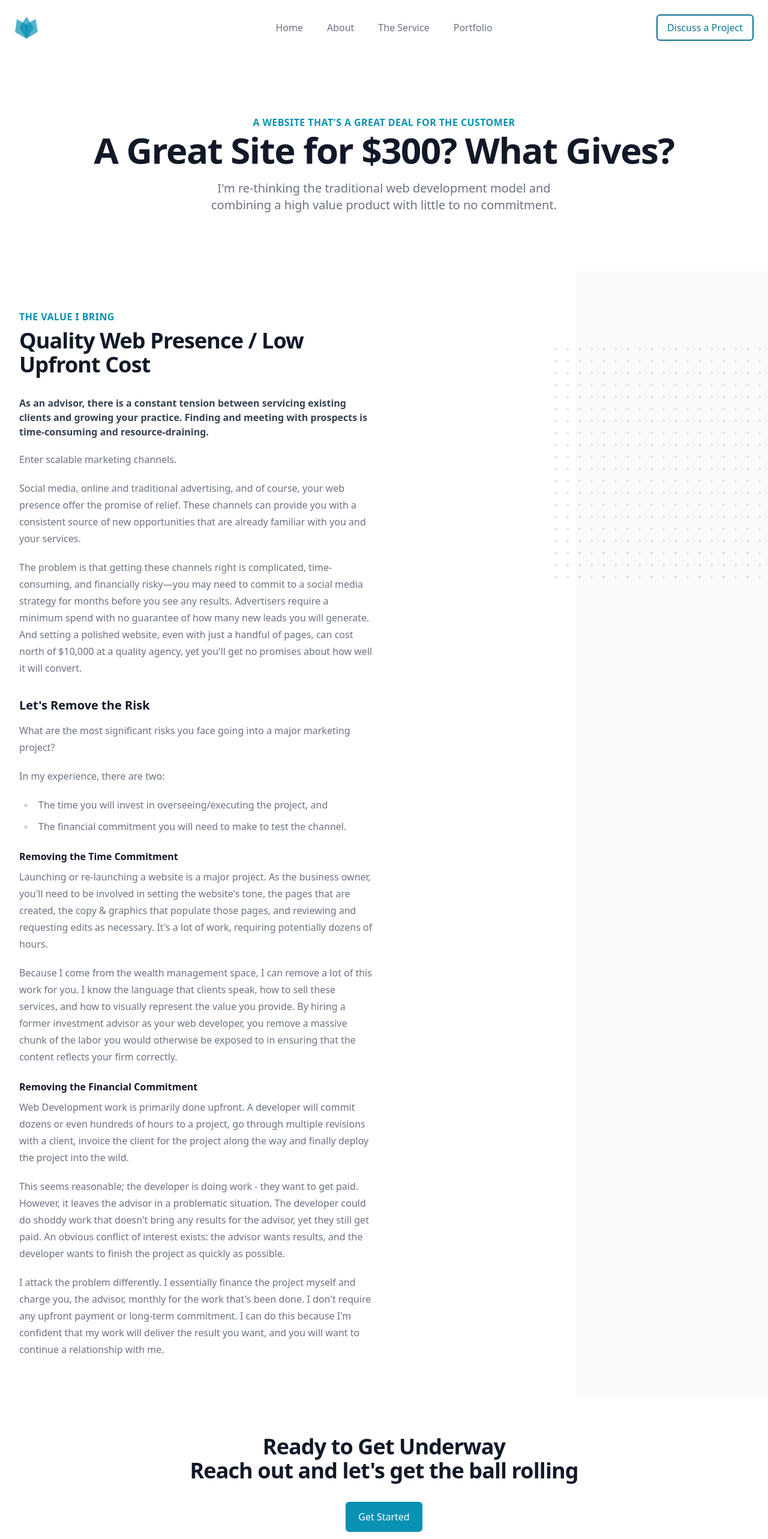
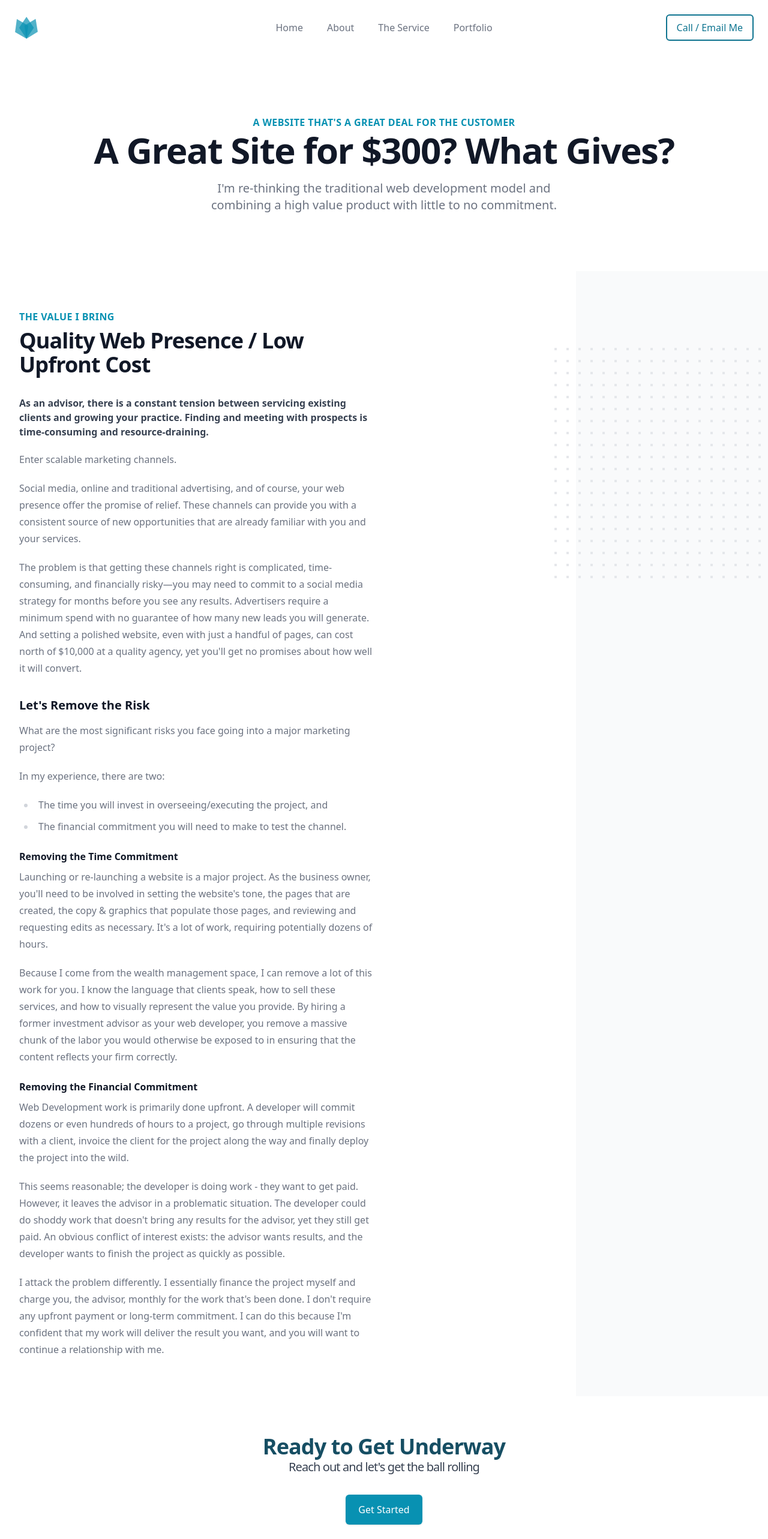
Before and after one commit to rowens794/freelance-template, a Next.js app: page /about in a window 1280 px wide. Shown: the top 2566 px of the page at 60% size. Built offline with nearby package versions, Linux system fonts and the light colour scheme.

Commit message:
updated header

```diff
--- a/data/navigation-sections.tsx
+++ b/data/navigation-sections.tsx
@@ -32,7 +32,7 @@ const pageNav = [
     icon: NewspaperIcon,
   },
   {
-    title: 'Discuss a Project',
+    title: 'Call / Email Me',
     href: '/contact',
     type: 'CTA',
     icon: PhoneIcon,
--- a/page-sections/calls-to-action/simple-centered/index.tsx
+++ b/page-sections/calls-to-action/simple-centered/index.tsx
@@ -16,9 +16,11 @@ export default function Index({
   return (
     <div className="bg-white">
       <div className="px-4 py-12 mx-auto text-center max-w-7xl sm:px-6 lg:py-16 lg:px-8">
-        <h2 className="text-3xl font-extrabold tracking-tight text-gray-900 sm:text-4xl">
+        <h2 className="text-3xl font-extrabold tracking-tight text-primary-900 sm:text-4xl">
           <span className="block">{heading}</span>
-          <span className="block">{subHeading}</span>
+          <span className="block text-xl font-light text-gray-700">
+            {subHeading}
+          </span>
         </h2>
         <div className="flex justify-center mt-8">
           <div className="inline-flex rounded-md shadow">
--- a/page-sections/creating-value-page/section1/index.tsx
+++ b/page-sections/creating-value-page/section1/index.tsx
@@ -12,7 +12,7 @@ export default function Example(props: Props) {
               Getting Started
             </span>
             <h2 className="mt-2 text-2xl font-bold leading-8 tracking-tight text-gray-700 sm:text-4xl">
-              An Introduction to the Web Properties for Financial Advisors
+              An Introduction to Web Properties for Financial Advisors
             </h2>
           </div>
         </div>
--- a/pages/create-value-through-the-web.tsx
+++ b/pages/create-value-through-the-web.tsx
@@ -1,8 +1,6 @@
-import { useState, useEffect } from 'react'
 import type { NextPage } from 'next'
 import Head from 'next/head'
 
-import useVisibility from '../hooks/isVisible'
 import useActiveSection from '../hooks/creatingValueSection'
 
 import Heading from '../page-sections/heading-sections/custom-value-through-web'
@@ -46,10 +44,10 @@ const About: NextPage = () => {
         <Section8 />
         <Section9 />
         <CTA
-          heading="Ready to Get Underway"
-          subHeading="Reach out and let's get the ball rolling"
-          link="/contact"
-          buttonText="Get Started"
+          heading="Free Site Review Video"
+          subHeading="Let me record a video applying these principles to your current website."
+          link="/site-review"
+          buttonText="Send Me the Review"
         />
       </main>
     </div>
```
